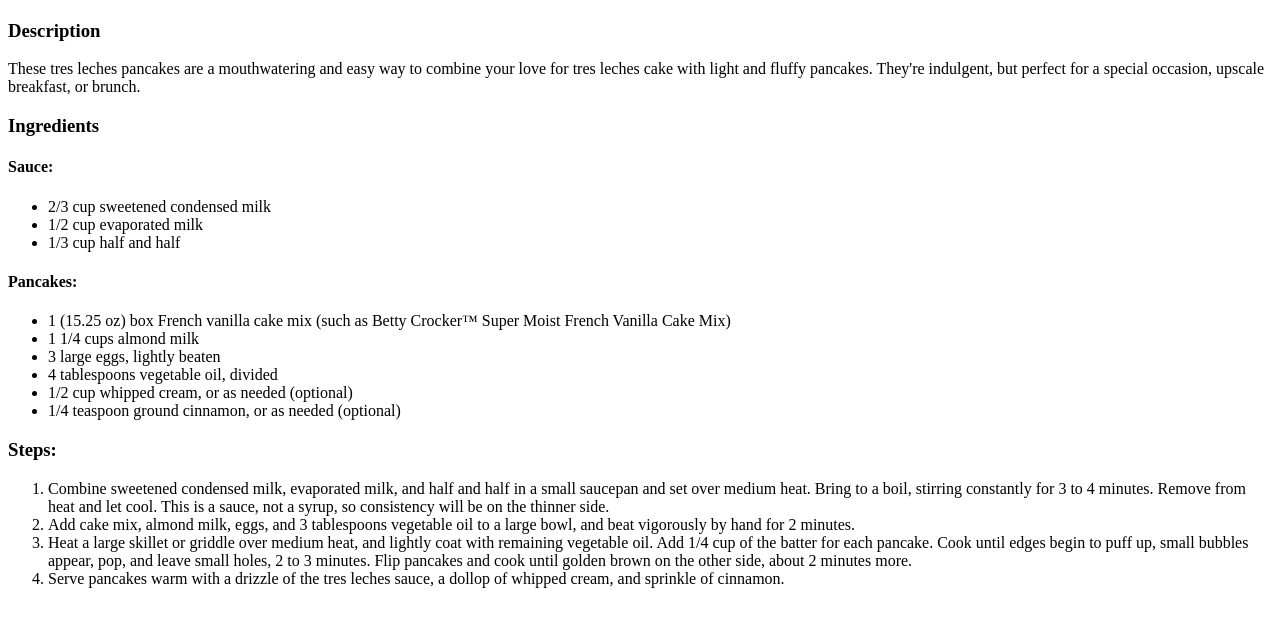
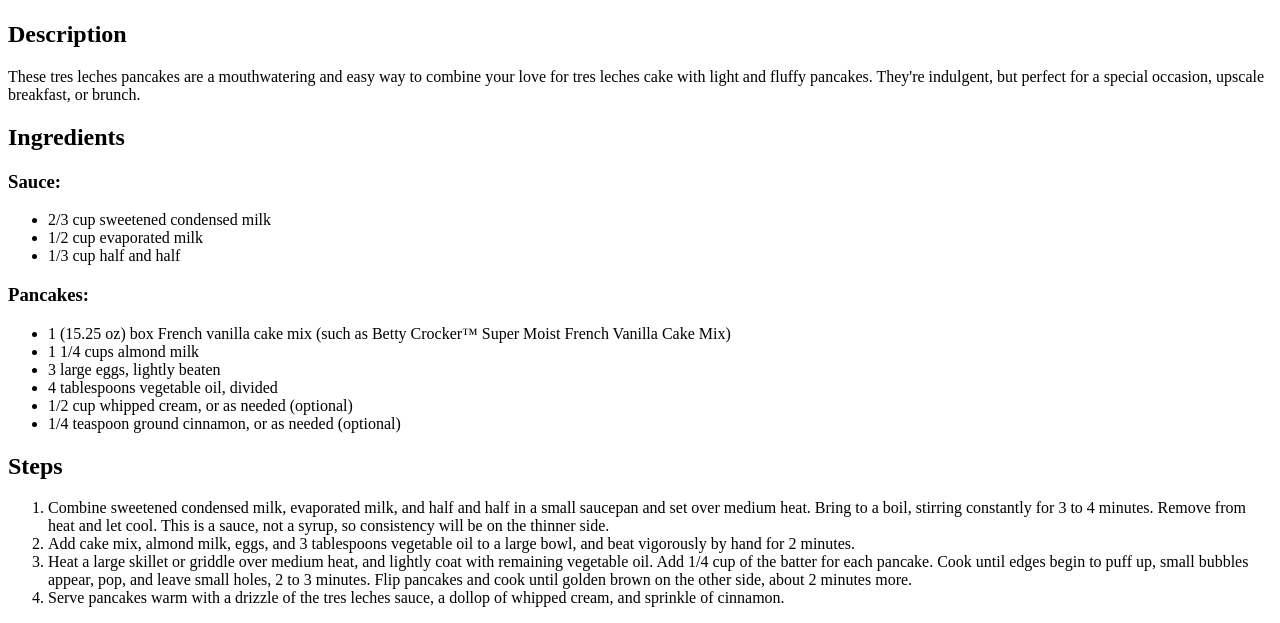
Before and after one commit to bhpaak/odin-recipes, a plain HTML site: page recipes/pancakes.html in a window 1280 px wide. Shown: the part 383-1006 px from the top of the page. Drawn offline with Linux system fonts and the light colour scheme.

Commit message:
Change heading size/importance for pancakes.html
Upon looking at the heading sizes for Description, Ingredients, and
Steps, I realized they looked quite small compared to the top
heading for the title of the recipe.

```diff
--- a/recipes/pancakes.html
+++ b/recipes/pancakes.html
@@ -8,7 +8,7 @@
     <body>
         <h1>Tres Leches Pancakes</h1>
         <img src="https://www.allrecipes.com/thmb/JONH3j_92Z20gZR8EkH3apG6IYc=/750x0/filters:no_upscale():max_bytes(150000):strip_icc():format(webp)/7507446_Tres-Leches-Pancakes_lutzflcat_4x3-8b1943b72a6b40bebdbfc65c72dcbe6d.jpg" alt="Tres leches pancakes topped with whip cream on a white plate">
-        <h3>Description</h3>
+        <h2>Description</h2>
             <p>
                 These tres leches pancakes are a mouthwatering and easy way
                 to combine your love for tres leches cake with light and
@@ -16,16 +16,16 @@
                 special occasion, upscale breakfast, or brunch.
             </p>
 
-        <h3>Ingredients</h3>
+        <h2>Ingredients</h2>
 
-        <h4>Sauce:</h4>
+        <h3>Sauce:</h3>
         <ul>
             <li>2/3 cup sweetened condensed milk</li>
             <li>1/2 cup evaporated milk</li>
             <li>1/3 cup half and half</li>
         </ul>
 
-        <h4>Pancakes:</h4>
+        <h3>Pancakes:</h3>
         <ul>
             <li>
                 1 (15.25 oz) box French vanilla cake mix (such as Betty
@@ -38,7 +38,7 @@
             <li>1/4 teaspoon ground cinnamon, or as needed (optional)</li>
         </ul>
 
-        <h3>Steps:</h3>
+        <h2>Steps</h2>
         <ol>
             <li>
                 Combine sweetened condensed milk, evaporated milk, and
```
